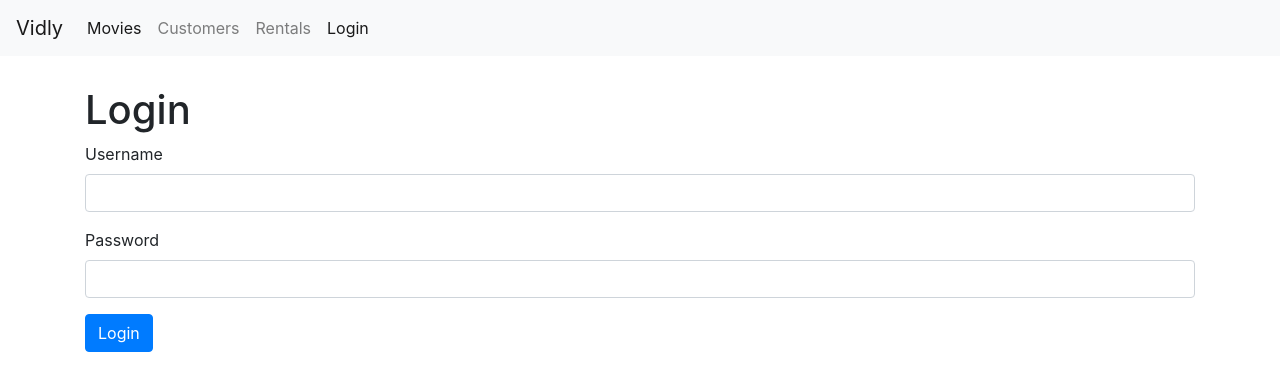
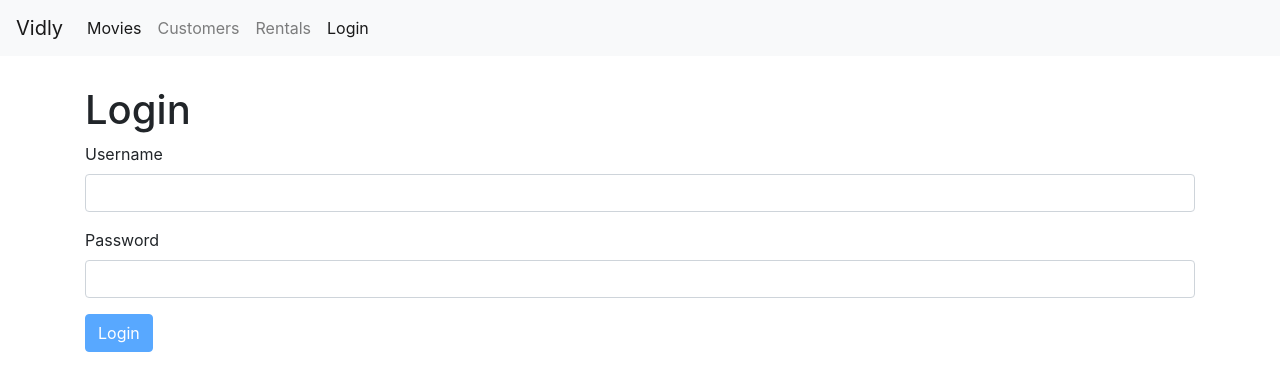
Before and after one commit to Ubaid45/Mastering_ReactJS, a React (Create React App) app: page /login in a window 1280 px wide. Shown: the top 390 px of the page. Built offline with nearby package versions, Linux system fonts and the light colour scheme.

Commit message:
disabling submit button conditionally

```diff
--- a/src/components/common/login.jsx
+++ b/src/components/common/login.jsx
@@ -36,7 +36,7 @@
     console.log("submitted");
   };
 
-  validateProperty = (name, value) => {
+  validateProperty = ({ name, value }) => {
     const obj = { [name]: value };
     const schema = { [name]: this.schema[name] };
     const { error } = Joi.validate(obj, schema);
@@ -79,7 +79,9 @@
             error={errors.password}
             onChange={this.handleChange}
           />
-          <button className="btn btn-primary">Login</button>
+          <button disabled={this.validate()} className="btn btn-primary">
+            Login
+          </button>
         </form>
       </div>
     );
```
